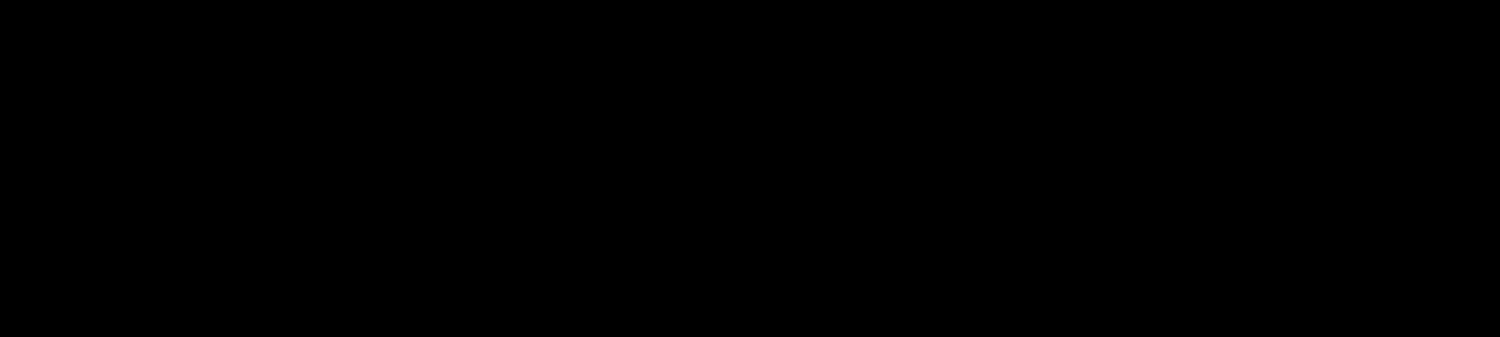
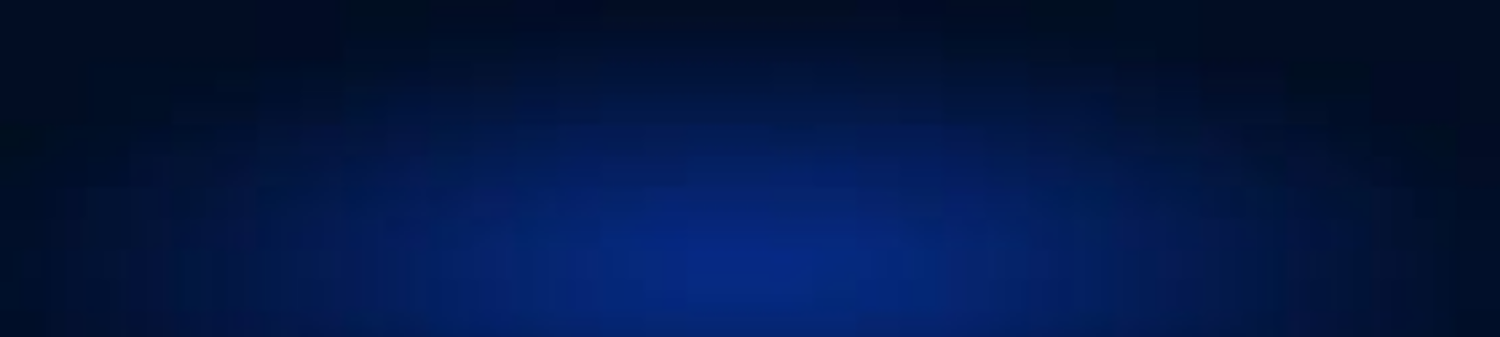
Before and after one commit to Aayushi-Sinha/GameTopia, a plain HTML site: page index.html in a window 1280 px wide. Shown: the top 337 px of the page, 1500 px wide, since content can reach past the window. Drawn offline with Linux system fonts and the light colour scheme.

Commit message:
Update index.html

```diff
--- a/index.html
+++ b/index.html
@@ -43,6 +43,7 @@
     </style>
 </head>
 <body>
+    <img src="./landback4.jpeg" height="700px" width="1500px">
     <div id="loading-text">WELCOME TO GAME TOPIA</div>
     <a href="mainpage.html" id="start-button">Start Game</a>
 
```
